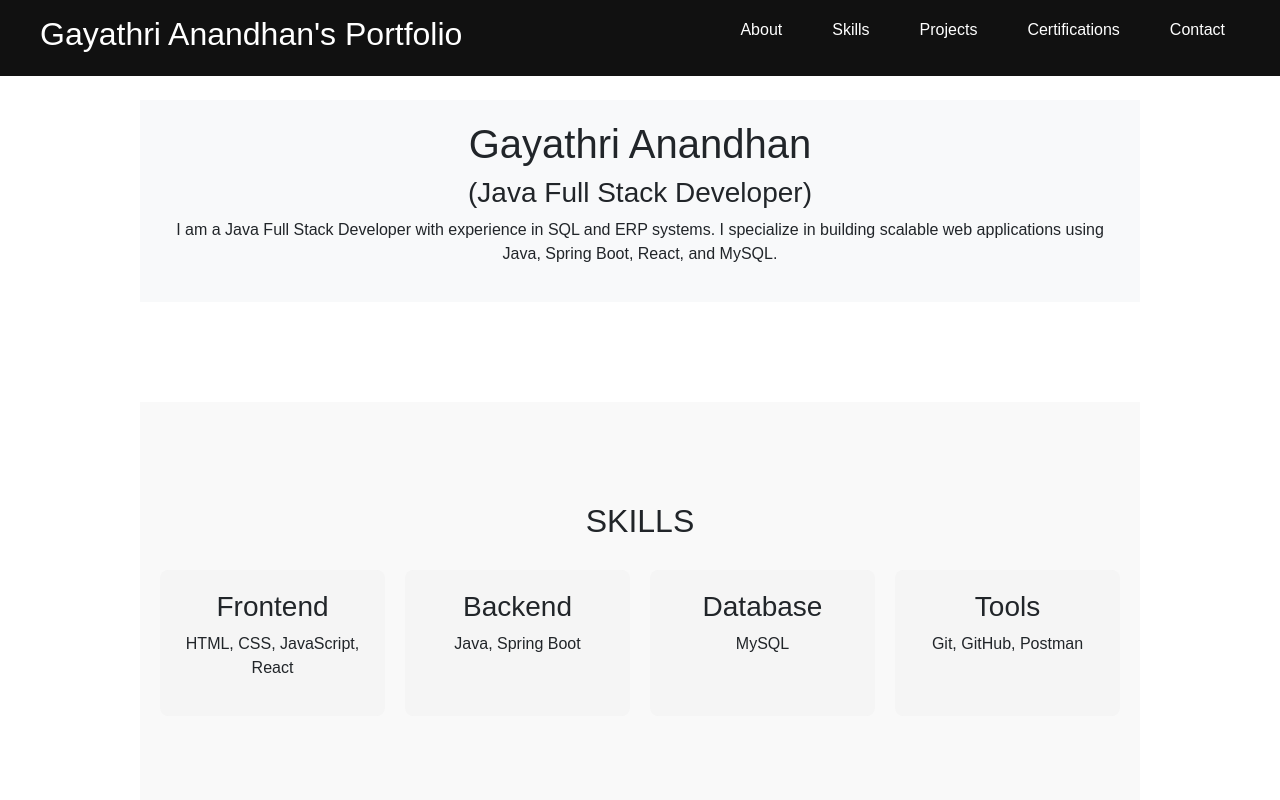
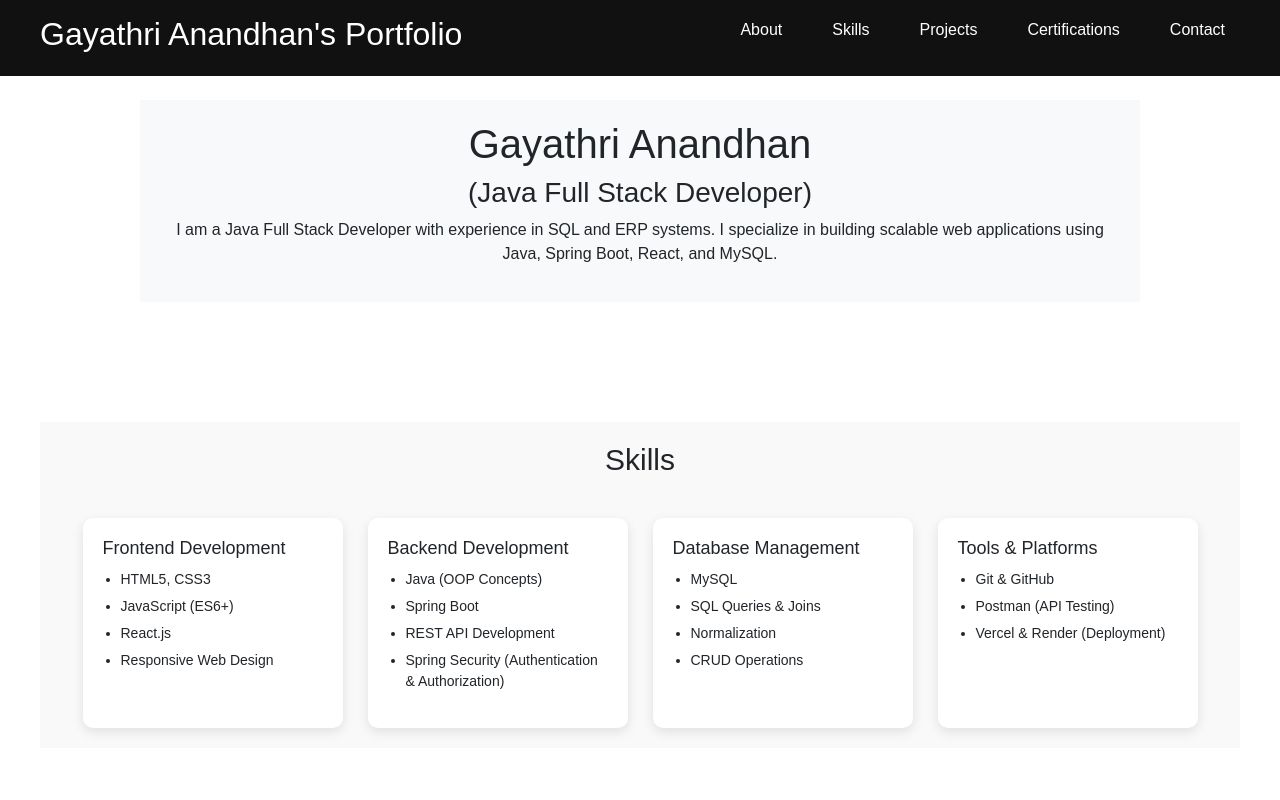
Before and after one commit to Gayathri-Anandhan/Portfolio, a React (Vite) app: page / in a window 1280 px wide. Shown: the top 800 px of the page. Built offline with nearby package versions, Linux system fonts and the light colour scheme.

Commit message:
Certif & SKills fix

```diff
--- a/src/components/Certifications.jsx
+++ b/src/components/Certifications.jsx
@@ -10,18 +10,21 @@ function Certifications() {
                     <h3>Java Full Stack Development</h3>
                     <p>Completed certification covering frontend and backend development using Spring Boot, React and SQL.</p>
                     <p><b>Organization:</b> GUVI</p>
+                    <a className="Link" href="https://drive.google.com/file/d/1BKwAXy8d2_1SKN4uhE2j_7Ol59NtQ8Wa/view?usp=drivesdk" target="_blank">View Certificate</a>
                 </div>
 
                 <div className="project-card">
                     <h3>Internship Training on Artificial Intelligence and Machine Learning</h3>
                     <p>Gained foundational knowledge in AI/ML concepts and practical implementation.</p>
                     <p><b>Organization:</b> Crux Cloud Technologies</p>
+                    <a className="Link" href="https://drive.google.com/file/d/1G9PgASeb9O1cAji0-TKugCkA2WTm9R01/view?usp=drivesdk" target="_blank">View Certificate</a>
                 </div>
 
                 <div className="project-card">
                     <h3>Python Bootcamp</h3>
                     <p>Learned core Python programming concepts and problem-solving techniques.</p>
                     <p><b>Platform:</b> Udemy</p>
+                    <a className="Link" href="https://drive.google.com/file/d/1c_2tf0JpJT06lWH1T5qHmwQ2sdt3zKjQ/view?usp=drivesdk" target="_blank">View Certificate</a>
                 </div>
 
             </div>
--- a/src/components/Skills.jsx
+++ b/src/components/Skills.jsx
@@ -1,30 +1,86 @@
+// import '../styles/skills.css';
+
+// function Skills() {
+//   return (
+//     <section id="skills" className="skills">
+//       <h2>SKILLS</h2>
+
+//       <div className="skills-container">
+//         <div className="skill-box">
+//           <h3>Frontend</h3>
+//           <p>HTML, CSS, JavaScript, React</p>
+//         </div>
+
+//         <div className="skill-box">
+//           <h3>Backend</h3>
+//           <p>Java, Spring Boot</p>
+//         </div>
+
+//         <div className="skill-box">
+//           <h3>Database</h3>
+//           <p>MySQL</p>
+//         </div>
+
+//         <div className="skill-box">
+//           <h3>Tools</h3>
+//           <p>Git, GitHub, Postman</p>
+//         </div>
+//       </div>
+//     </section>
+//   );
+// }
+
+// export default Skills;
+
+
 import '../styles/skills.css';
 
 function Skills() {
   return (
     <section id="skills" className="skills">
-      <h2>SKILLS</h2>
+      <h2>Skills</h2>
 
       <div className="skills-container">
+
         <div className="skill-box">
-          <h3>Frontend</h3>
-          <p>HTML, CSS, JavaScript, React</p>
+          <h3>Frontend Development</h3>
+          <ul>
+            <li>HTML5, CSS3</li>
+            <li>JavaScript (ES6+)</li>
+            <li>React.js</li>
+            <li>Responsive Web Design</li>
+          </ul>
         </div>
 
         <div className="skill-box">
-          <h3>Backend</h3>
-          <p>Java, Spring Boot</p>
+          <h3>Backend Development</h3>
+          <ul>
+            <li>Java (OOP Concepts)</li>
+            <li>Spring Boot</li>
+            <li>REST API Development</li>
+            <li>Spring Security (Authentication & Authorization)</li>
+          </ul>
         </div>
 
         <div className="skill-box">
-          <h3>Database</h3>
-          <p>MySQL</p>
+          <h3>Database Management</h3>
+          <ul>
+            <li>MySQL</li>
+            <li>SQL Queries & Joins</li>
+            <li>Normalization</li>
+            <li>CRUD Operations</li>
+          </ul>
         </div>
 
         <div className="skill-box">
-          <h3>Tools</h3>
-          <p>Git, GitHub, Postman</p>
+          <h3>Tools & Platforms</h3>
+          <ul>
+            <li>Git & GitHub</li>
+            <li>Postman (API Testing)</li>
+            <li>Vercel & Render (Deployment)</li>
+          </ul>
         </div>
+
       </div>
     </section>
   );
--- a/src/styles/Skills.css
+++ b/src/styles/Skills.css
@@ -1,4 +1,4 @@
-.skills {
+/* .skills {
   max-width: 1000px;
   margin: 100px auto;
   text-align: center;
@@ -15,4 +15,58 @@
   padding: 20px;
   background-color: #f5f5f5;
   border-radius: 8px;
+} */
+
+
+
+.skills {
+  max-width: 1200px;
+  margin: 120px auto;
+  padding: 20px;
 }
+
+.skills h2 {
+  text-align: center;
+  font-size: 30px;
+  margin-bottom: 40px;
+}
+
+/* Container */
+.skills-container {
+  display: flex;
+  flex-wrap: wrap;
+  gap: 25px;
+  justify-content: center;
+}
+
+/* Card */
+.skill-box {
+  width: 260px;
+  background: #ffffff;
+  padding: 20px;
+  border-radius: 10px;
+  text-align: left;
+  box-shadow: 0 4px 12px rgba(0,0,0,0.1);
+  transition: 0.3s;
+}
+
+/* Hover */
+.skill-box:hover {
+  transform: translateY(-5px);
+}
+
+/* Heading */
+.skill-box h3 {
+  margin-bottom: 10px;
+  font-size: 18px;
+}
+
+/* List */
+.skill-box ul {
+  padding-left: 18px;
+}
+
+.skill-box li {
+  font-size: 14px;
+  margin-bottom: 6px;
+}
```
